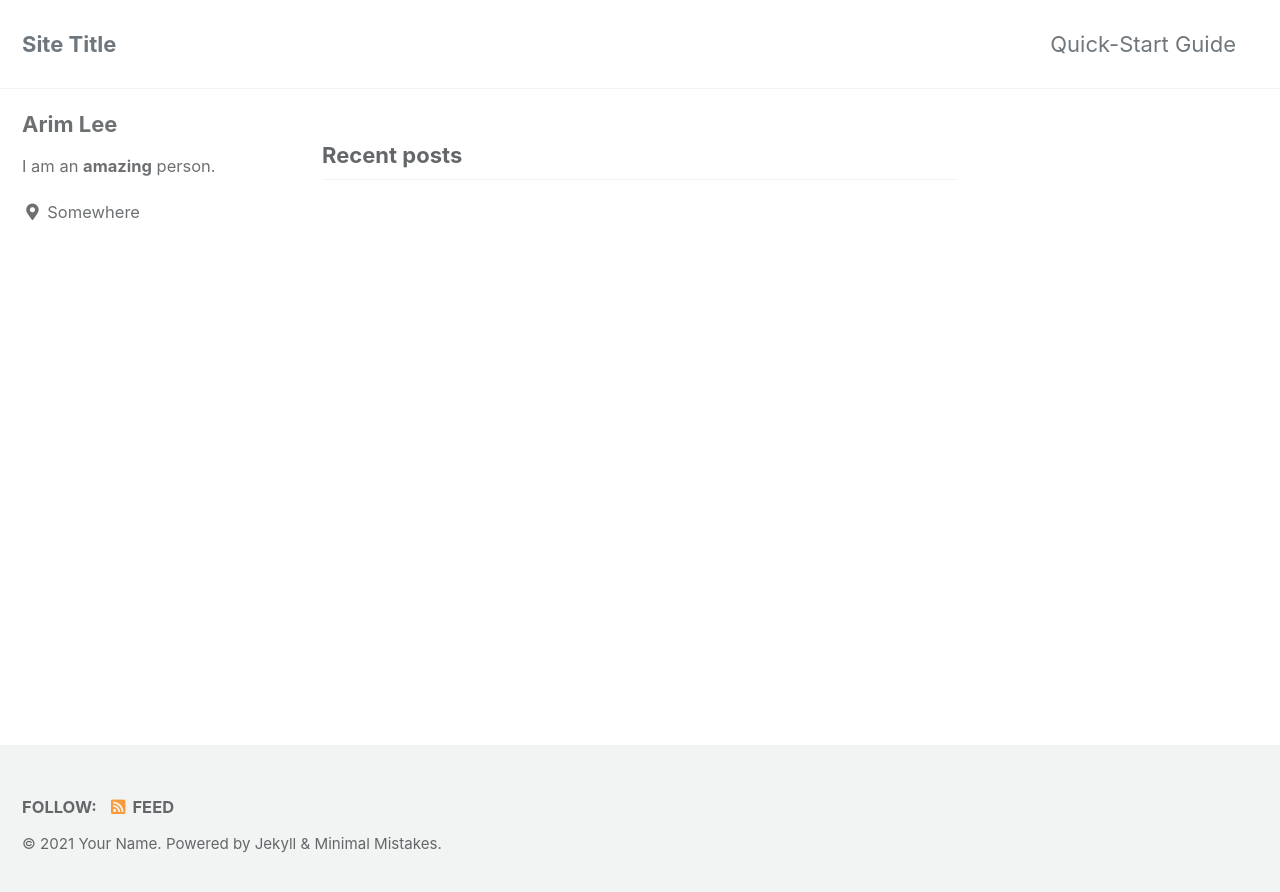
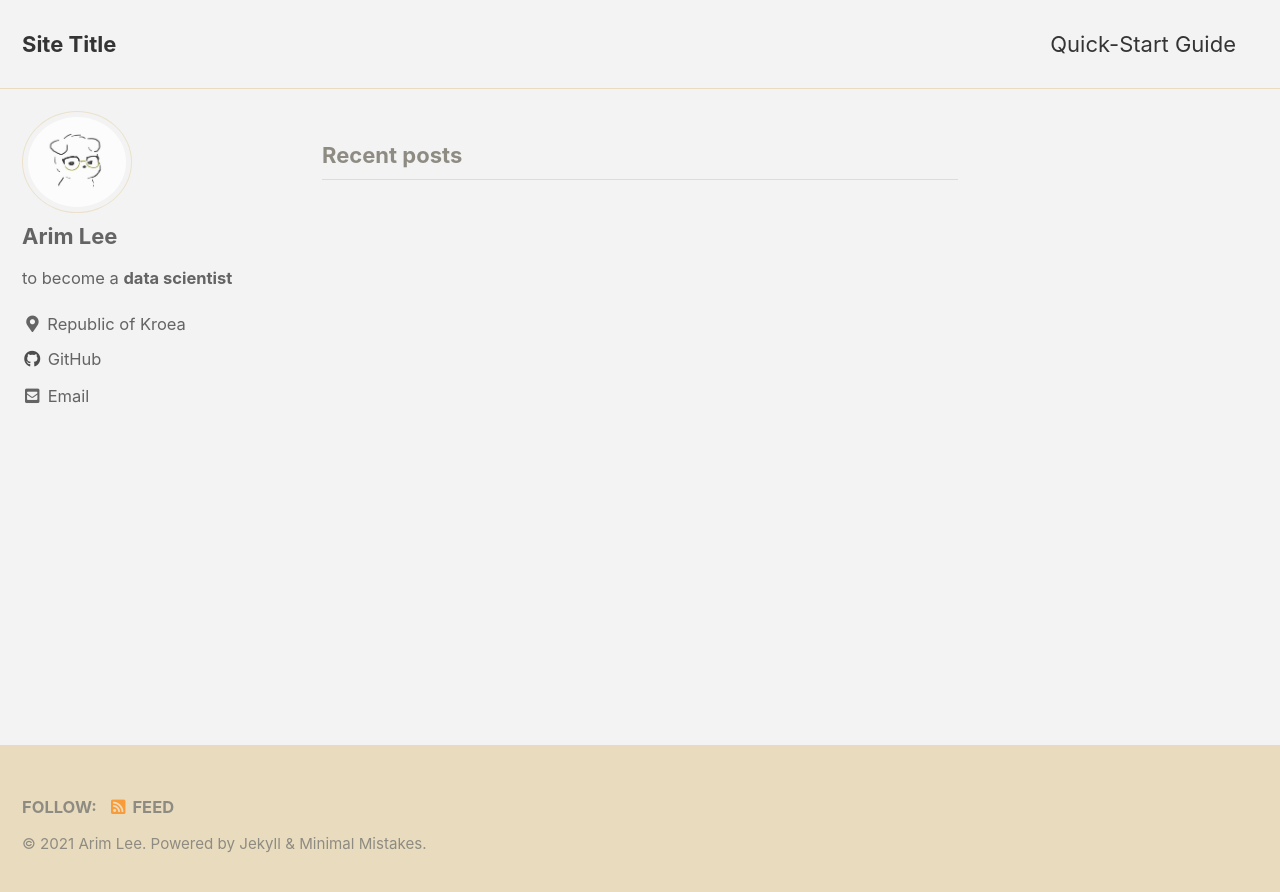
Before and after one commit to rim-i/rim-i.github.io, a Jekyll site: the page built from index.html, in a window 1280 px wide. Shown: the top 892 px of the page. Built offline with Jekyll 4.4.1, drawn with Linux system fonts in a browser that asks for light colours; cached includes are drawn as plain includes; the list of posts is cut into pages by our own code.

Commit message:
Update theme

```diff
--- a/_config.yml
+++ b/_config.yml
@@ -12,15 +12,15 @@
 
 # theme                  : "minimal-mistakes-jekyll"
 # remote_theme           : "mmistakes/minimal-mistakes"
-minimal_mistakes_skin    : "default" # "air", "aqua", "contrast", "dark", "dirt", "neon", "mint", "plum", "sunrise"
+minimal_mistakes_skin    : "dirt" # "air", "aqua", "contrast", "dark", "dirt", "neon", "mint", "plum", "sunrise"
 
 # Site Settings
 locale                   : "en-US"
 title                    : "Site Title"
 title_separator          : "-"
 subtitle                 : # site tagline that appears below site title in masthead
-name                     : "Your Name"
-description              : "An amazing website."
+name                     : "Arim Lee"
+description              : "Data Sciecen, Python Algorithm"
 url                      : "https://rim-i.github.io/" # the base hostname & protocol for your site
 baseurl                  : "" # the subpath of your site,
 repository               : # GitHub username/repo-name e.g. "mmistakes/minimal-mistakes"
@@ -102,10 +102,10 @@ analytics:
 # Site Author
 author:
   name             : "Arim Lee"
-  avatar           : # path of avatar image, e.g. "/assets/images/bio-photo.jpg"
-  bio              : "I am an **amazing** person."
-  location         : "Somewhere"
-  email            :
+  avatar           : "/assets/images/smart_puppy.jpg" # path of avatar image, e.g.
+  bio              : "to become a **data scientist**"
+  location         : "Republic of Kroea"
+  email            : "rimmm.ds@gmail.com"
   links:
     - label: "Email"
       icon: "fas fa-fw fa-envelope-square"
@@ -121,7 +121,7 @@ author:
       # url: "https://facebook.com/"
     - label: "GitHub"
       icon: "fab fa-fw fa-github"
-      # url: "https://github.com/"
+      url: "https://github.com/rim-i"
     - label: "Instagram"
       icon: "fab fa-fw fa-instagram"
       # url: "https://instagram.com/"
```
Also changed, not shown: assets/images/smart_puppy.jpg (added).
